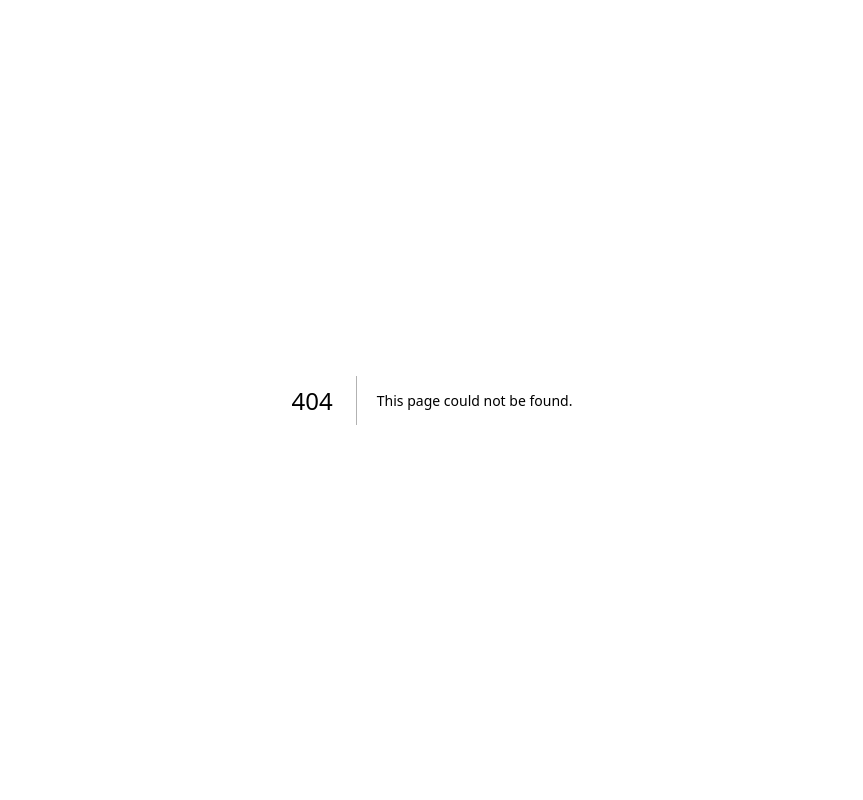
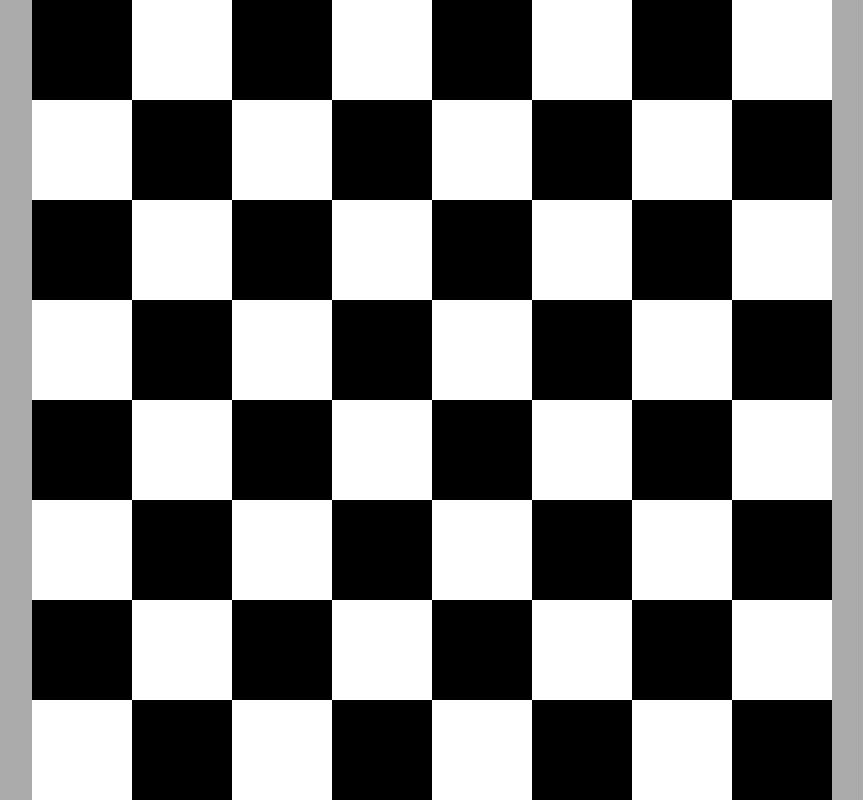
Before and after one commit to gabrielestefono/exercicios_next, a Next.js app: page /tabuleiro in a window 1280 px wide. Before the commit this address had no page. Shown: the whole page, without its empty margins (208-1071 px from the left). Built offline with nearby package versions, Linux system fonts and the light colour scheme.

Commit message:
Concluindo Desafio

```diff
--- /dev/null
+++ b/components/Quadros/Quadros.jsx
@@ -0,0 +1,10 @@
+import estilo from "./Quadros.module.css";
+
+export default function Quadros(props) {
+    console.log('Tá renderizando o quadro')
+    let classname = props.numero % 2 === 0 ? estilo.quadroPar : estilo.quadroImpar;
+    return (
+        <div className={classname}>
+        </div>
+    )
+}
--- /dev/null
+++ b/components/Quadros/Quadros.module.css
@@ -0,0 +1,11 @@
+.quadroPar{
+    background-color: white;
+    width: 100px;
+    height: 100px;
+}
+
+.quadroImpar{
+    background-color: black;
+    width: 100px;
+    height: 100px;
+}
--- /dev/null
+++ b/pages/tabuleiro/index.jsx
@@ -0,0 +1,30 @@
+import estilo from "./index.module.css";
+import Quadros from "@/components/Quadros/Quadros";
+
+export default function Tabuleiro() {
+    function renderizarQuadros(numerorecebido){
+        return <Quadros key={numerorecebido} numero={numerorecebido}/>
+    }
+    function rodarLoop(numero, inicio){
+        let quadros = []
+        for (let i = inicio; i <= numero; i++) {
+            quadros.push(renderizarQuadros(i))
+        }
+        return quadros
+    }
+
+    return (
+        <div className={estilo.paiDeTodos}>
+            <div className={estilo.parent}>
+                {rodarLoop(8, 1)}
+                {rodarLoop(9, 2)}
+                {rodarLoop(8, 1)}
+                {rodarLoop(9, 2)}
+                {rodarLoop(8, 1)}
+                {rodarLoop(9, 2)}
+                {rodarLoop(8, 1)}
+                {rodarLoop(9, 2)}
+            </div>
+        </div>
+    )
+}
--- /dev/null
+++ b/pages/tabuleiro/index.module.css
@@ -0,0 +1,16 @@
+.paiDeTodos{
+    display:flex;
+    justify-content:center;
+    align-items:center;
+    background-color: #aaa;
+    width: 100vw;
+    height: 100vh;
+}
+
+.parent {
+    display: grid;
+    grid-template-columns: repeat(8, 1fr);
+    grid-template-rows: repeat(8, 1fr);
+    grid-column-gap: 0px;
+    grid-row-gap: 0px;
+}
--- a/styles/globals.css
+++ b/styles/globals.css
@@ -1,3 +1,9 @@
+body{
+  padding: 0;
+  margin: 0;
+  box-sizing: border-box;
+}
+
 a {
   color: inherit;
   text-decoration: none;
```
